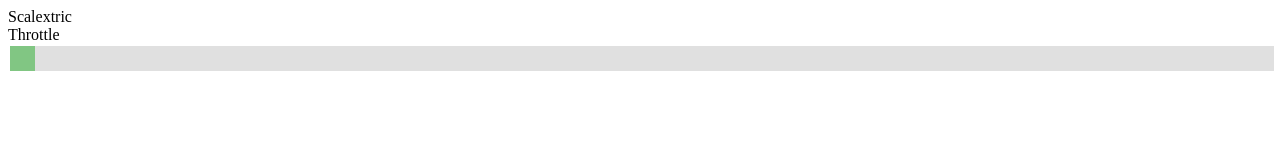
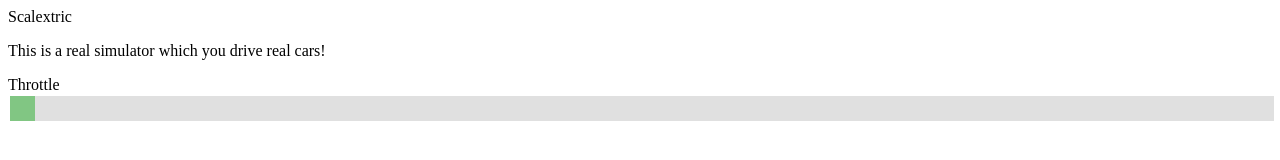
Before and after one commit to Alex40144/giddy-studios-website, a plain HTML site: page Scalextric/index.html in a window 1280 px wide. Drawn offline with Linux system fonts and the light colour scheme.

Commit message:
Update index.html

```diff
--- a/Scalextric/index.html
+++ b/Scalextric/index.html
@@ -46,6 +46,7 @@
 <body>
 
     <h>Scalextric</h>
+    <p>This is a real simulator which you drive real cars!</p>
 
     <!-- Throttle Slider -->
     <iframe name="dummyframe" id="dummyframe" style="display: none;"></iframe>
```
